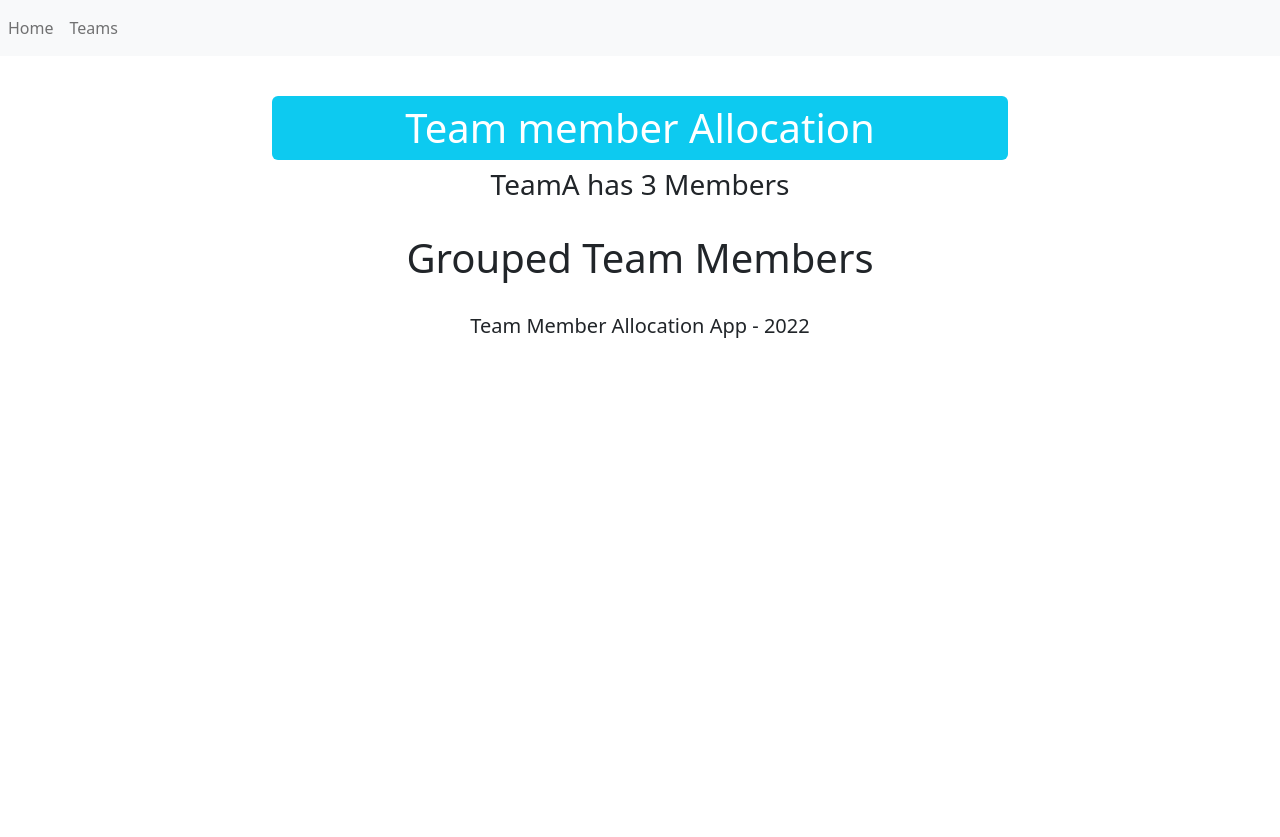
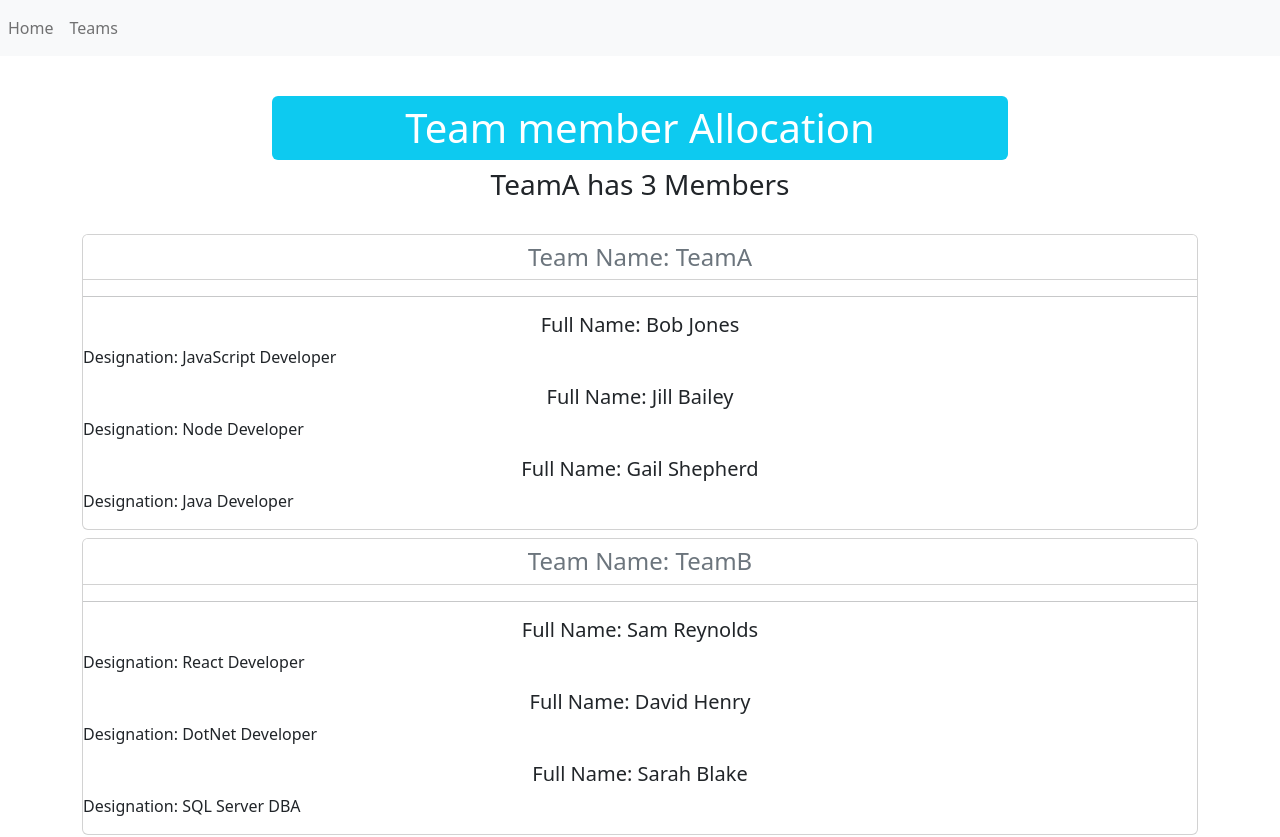
Before and after one commit to NicolasJamar/TeamMemberAllocation, a React (Vite) app: page /GroupedTeamMembers in a window 1280 px wide. Shown: the top 837 px of the page. Before the commit the page ends 800 px from the top, so only its background shows below. Built offline with nearby package versions, Linux system fonts and the light colour scheme.

Commit message:
groupedteammembers

```diff
--- a/src/App.jsx
+++ b/src/App.jsx
@@ -1,6 +1,7 @@
 import './App.css';
 import Header from './Header';
 import Nav from './Nav';
+import NotFound from './NotFound';
 import Employees from './Employees';
 import GroupedTeamMembers from './GroupedTeamMembers';
 import Footer from './Footer';
@@ -135,7 +136,14 @@
                 />
                 }>
         </Route>
-        <Route path="/GroupedTeamMembers" element={<GroupedTeamMembers/>}>
+        <Route  path="/GroupedTeamMembers"
+                element={
+                <GroupedTeamMembers employees={employees}
+                selectedTeam={selectedTeam}
+                setTeam={setTeam}
+                />}>
+        </Route>
+        <Route path="*" element={<NotFound />}>
         </Route>
       </Routes>
       <Footer />
--- a/src/GroupedTeamMembers.jsx
+++ b/src/GroupedTeamMembers.jsx
@@ -1,13 +1,74 @@
-const GroupedTeamMembers = ({selectedTeam, teamMemberCount}) => {
+import { useState } from "react";
+
+const GroupedTeamMembers = ({employees, selectedTeam, setTeam}) => {
+
+  const [groupedEmployees, setGroupedData] = useState(groupTeamMembers())
+
+  function groupTeamMembers() {
+    const teams = []
+    const teamAMembers = employees.filter(employee => employee.teamName === "TeamA")
+    const teamBMembers = employees.filter(employee => employee.teamName === "TeamB")
+    const teamCMembers = employees.filter(employee => employee.teamName === "TeamC")
+    const teamDMembers = employees.filter(employee => employee.teamName === "TeamD")
+
+    const teamA = {team: "TeamA",
+                  members:teamAMembers,
+                  collapse: selectedTeam === "TeamA"? false:true}
+    teams.push(teamA);
+    const teamB = {team: "TeamB",
+                  members:teamBMembers,
+                  collapse: selectedTeam === "TeamB"? false:true}
+    teams.push(teamB);
+    const teamC = {team: "TeamC",
+                  members: teamCMembers,
+                  collapse: selectedTeam === "TeamC"? false:true}
+    teams.push(teamC);
+    const teamD = {team: "TeamD",
+                  members:teamDMembers,
+                  collapse: selectedTeam === "TeamD"? false:true}
+    teams.push(teamD);
+
+    return teams;
+  }
+
+  function handleTeamClick(event) {
+    const newGroupData = groupedEmployees.map(groupedData => {
+
+    })
+  }
 
   return(
-    <header className="container">
-      <div className="row justify-content-center mt-3 mb-4">
-        <div className="col-8">
-          <h1>Grouped Team Members</h1>
-        </div>
-      </div>
-    </header>
+    <main className="container">
+      {
+        groupedEmployees.map(item => {
+          return(
+            <div key={item.team} className="card mt-2" style={{cursor:"pointer"}}>
+              <h4 id={item.team}
+                  className="card-header text-secondary bg-white"
+                  onClick={handleTeamClick}>
+                Team Name: {item.team}
+              </h4>
+              <div id={"collapse_" + item.team}
+                    className={item.collapsed === true? "collapsed":""}>
+                <hr/>
+                {
+                  item.members.map( member => {
+                    return(
+                      <div className="mt-2">
+                        <h5 className="card-title mt-2">
+                          <span className="text-dark">Full Name: {member.fullName}</span>
+                        </h5>
+                        <p>Designation: {member.designation}</p>
+                      </div>
+                    )
+                  })
+                }
+              </div>
+            </div>
+          )
+        })
+      }
+    </main>
   )
 }
 
--- /dev/null
+++ b/src/NotFound.jsx
@@ -0,0 +1,14 @@
+const NotFound = () => {
+
+  return(
+    <header className="container">
+      <div className="row justify-content-center mt-3 mb-4">
+        <div className="col-8">
+          <h1 className="mt-4 p-2 bg-danger text-white rounded">404 - Page not found.</h1>
+        </div>
+      </div>
+    </header>
+  )
+}
+
+export default NotFound
```
